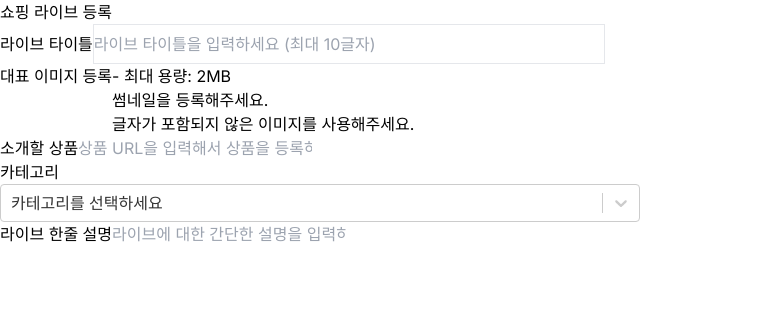
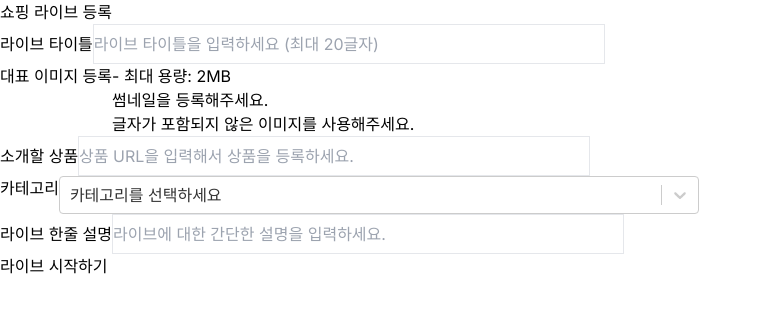
Before and after one commit to yeseul0809/LeafyLink, a Next.js app: page /livestreaming/register in a window 1280 px wide. Shown: the top 312 px of the page, without its empty margins (0-762 px from the left). Built offline with nearby package versions, Linux system fonts and the light colour scheme.

Commit message:
feat: 라이브스트리밍 등록페이지 초안

```diff
--- /dev/null
+++ b/src/app/(providers)/(root)/livestreaming/_components/LiveRegisterForm.tsx
@@ -0,0 +1,65 @@
+'use client';
+
+import React from 'react';
+import SelectDropdown from './SelectDropdown';
+import { useFormState } from 'react-dom';
+import { startLiveStreaming } from '../actions';
+
+function LiveRegisterForm() {
+  const [state, formAction] = useFormState(startLiveStreaming, null);
+  return (
+    <form action={formAction}>
+      <div>
+        <label htmlFor="liveTitle">라이브 타이틀</label>
+        <input
+          type="text"
+          id="liveTitle"
+          name="liveTitle"
+          placeholder="라이브 타이틀을 입력하세요 (최대 20글자)"
+          className="w-[40%] h-10 border"
+          maxLength={20}
+        />
+      </div>
+      <div className="flex">
+        <div>
+          <label htmlFor="thumbnail" className="cursor-pointer">
+            대표 이미지 등록
+          </label>
+          <input type="file" id="thumbnail" name="thumbnail" className="hidden" />
+        </div>
+        <div>
+          <p>- 최대 용량: 2MB</p>
+          <p>썸네일을 등록해주세요.</p>
+          <p>글자가 포함되지 않은 이미지를 사용해주세요.</p>
+        </div>
+      </div>
+      <div>
+        <label htmlFor="productTitle">소개할 상품</label>
+        <input
+          type="text"
+          id="productTitle"
+          name="productTitle"
+          placeholder="상품 URL을 입력해서 상품을 등록하세요."
+          className="w-[40%] h-10 border"
+        />
+      </div>
+      <div className="flex">
+        <label htmlFor="category">카테고리</label>
+        <SelectDropdown />
+      </div>
+      <div>
+        <label htmlFor="description">라이브 한줄 설명</label>
+        <input
+          type="text"
+          id="description"
+          name="description"
+          placeholder="라이브에 대한 간단한 설명을 입력하세요."
+          className="w-[40%] h-10 border"
+        />
+      </div>
+      <button type="submit">라이브 시작하기</button>
+    </form>
+  );
+}
+
+export default LiveRegisterForm;
--- a/src/app/(providers)/(root)/livestreaming/actions.ts
+++ b/src/app/(providers)/(root)/livestreaming/actions.ts
@@ -22,12 +22,42 @@ export const getVideos = async () => {
   return response;
 };
 
-export const getStreamId = async (uid: string) => {
-  const {data,error} = await supabaseSever.from('Livestream').select('id').eq('video_uid',uid)
-  // return response.length > 0 ? response[0].id : null;
-  if (error) {
-    console.error('Error fetching data:', error);
-  } else {
-  return data
-  }
-};
+// export const getStreamId = async (uid: string) => {
+//   const {data,error} = await supabaseSever.from('Livestream').select('id').eq('video_uid',uid)
+//   // return response.length > 0 ? response[0].id : null;
+//   if (error) {
+//     console.error('Error fetching data:', error);
+//   } else {
+//   return data
+//   }
+// };
+
+export const startLiveStreaming = async(_:any,formData:FormData) => {
+const InputDatas = {
+  liveTitle : formData.get('liveTitle'),
+  productTitle : formData.get('productTitle'),
+  description : formData.get('description'),
+ //썸네일이미지,카테고리 추가필요
+
+}
+  const response = await fetch(
+    `https://api.cloudflare.com/client/v4/accounts/${process.env.CLOUDFLARE_ACCOUNT_ID}/stream/live_inputs`,
+    {
+      method: 'POST',
+      headers: {
+        Authorization: `Bearer ${process.env.CLOUDFLARE_API_KEY}`,
+      },
+      body: JSON.stringify({
+        meta: {
+          name: InputDatas.liveTitle,
+        },
+        recording: {
+          mode: 'automatic',
+        },
+      }),
+    }
+  );
+
+  const streamData = await response.json()
+
+}
--- a/src/app/(providers)/(root)/livestreaming/register/page.tsx
+++ b/src/app/(providers)/(root)/livestreaming/register/page.tsx
@@ -1,49 +1,12 @@
 import React from 'react';
-import SelectDropdown from '../_components/SelectDropdown';
-import { useFormState } from 'react-dom';
+import LiveRegisterForm from '../_components/LiveRegisterForm';
 
 function LiveRegisterPage() {
-  // const[state,formAction] = useFormState()
   return (
     <div>
       <h1>쇼핑 라이브 등록</h1>
       <section className="w-full ">
-        <div>
-          <label htmlFor="liveTitle">라이브 타이틀</label>
-          <input
-            type="text"
-            id="liveTitle"
-            placeholder="라이브 타이틀을 입력하세요 (최대 10글자)"
-            className="w-[40%] h-10 border"
-          />
-        </div>
-        <div className="flex">
-          <div>
-            <label htmlFor="thumbnail" className="cursor-pointer">
-              대표 이미지 등록
-            </label>
-            <input type="file" id="thumbnail" className="hidden" />
-          </div>
-          <div>
-            <p>- 최대 용량: 2MB</p>
-            <p>썸네일을 등록해주세요.</p>
-            <p>글자가 포함되지 않은 이미지를 사용해주세요.</p>
-          </div>
-        </div>
-        <div>
-          <label htmlFor="productTitle">소개할 상품</label>
-          <input
-            type="text"
-            id="productTitle"
-            placeholder="상품 URL을 입력해서 상품을 등록하세요."
-          />
-        </div>
-        <div>
-          <label htmlFor="category">카테고리</label>
-          <SelectDropdown />
-        </div>
-        <label htmlFor="description">라이브 한줄 설명</label>
-        <input type="text" id="description" placeholder="라이브에 대한 간단한 설명을 입력하세요." />
+        <LiveRegisterForm />
       </section>
     </div>
   );
--- a/src/app/(providers)/(root)/payment/payment.ts
+++ b/src/app/(providers)/(root)/payment/payment.ts
@@ -6,9 +6,6 @@ import supabase from '@/supabase/supabaseClient';
 import { useRouter } from 'next/navigation';
 
 const paymentHandler = (productData:ProductInfo) => {
-
-
-
   if (!window.IMP) return;
   /* 1. 가맹점 식별하기 */
   const { IMP } = window;
@@ -37,7 +34,6 @@ const paymentHandler = (productData:ProductInfo) => {
 async function callback(rsp: any,productData: ProductInfo) {
   const { success, error_msg, merchant_uid, imp_uid } = rsp;
   if (success) {
-
     for (const product of productData.combinedData) {
       const { error } = await supabase
         .from('Cart')
```
